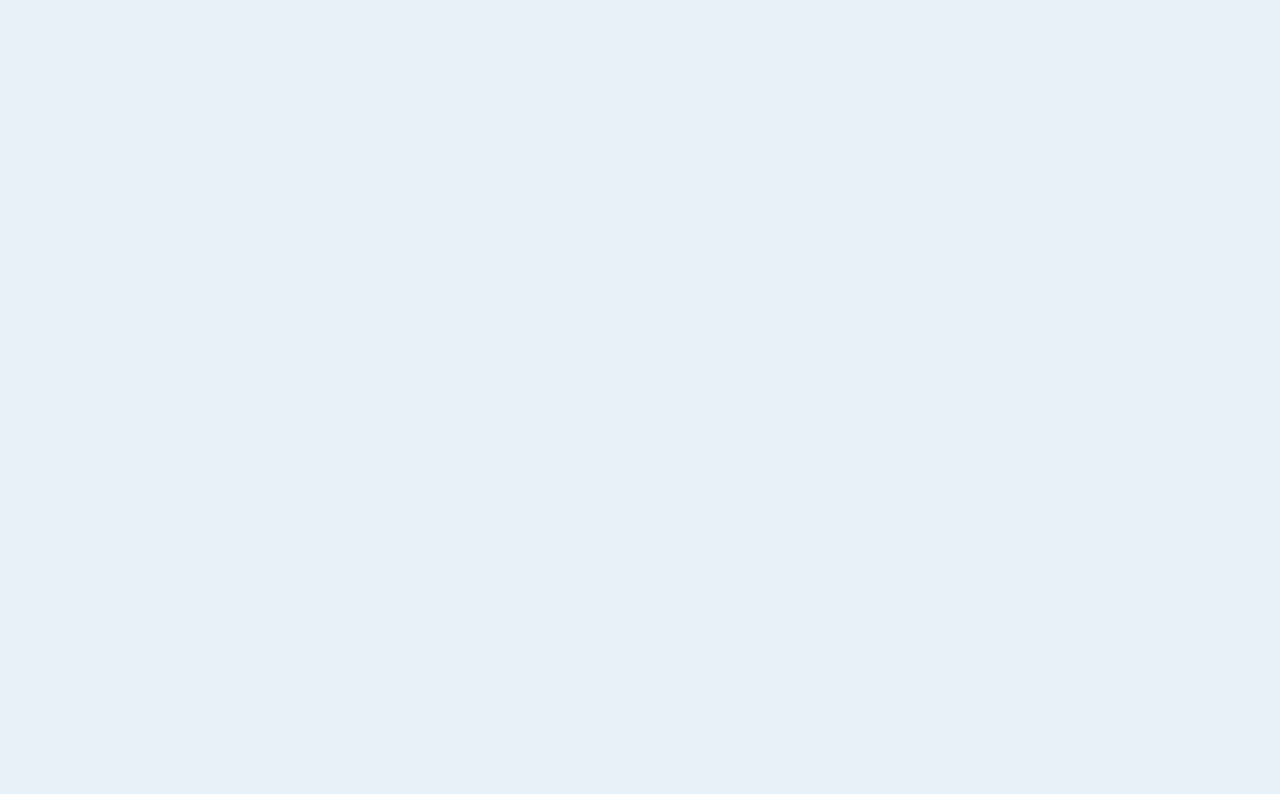
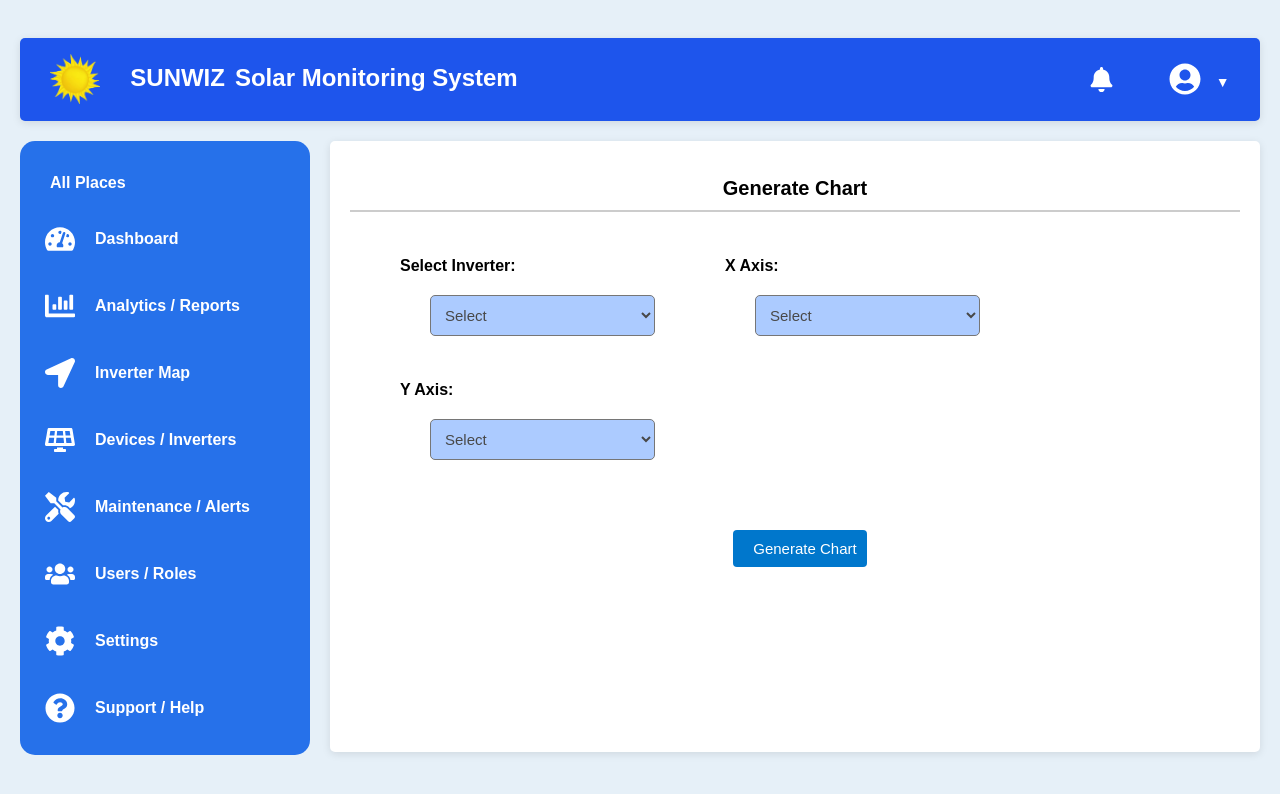
Before and after one commit to sanjuka12/Smart_Home_Frontend, a React (Create React App) app: page /Chart in a window 1280 px wide. Before the commit this address had no page. Shown: the top 794 px of the page. Built offline with nearby package versions, Linux system fonts and the light colour scheme.

Commit message:
Added chart page

```diff
--- a/package.json
+++ b/package.json
@@ -8,10 +8,12 @@
     "@testing-library/react": "^16.3.0",
     "@testing-library/user-event": "^13.5.0",
     "axios": "^1.9.0",
+    "chart.js": "^4.5.0",
     "framer-motion": "^12.7.4",
     "leaflet": "^1.9.4",
     "lucide-react": "^0.503.0",
     "react": "^19.1.0",
+    "react-chartjs-2": "^5.3.0",
     "react-circular-progressbar": "^2.2.0",
     "react-dom": "^19.1.0",
     "react-icons": "^5.5.0",
--- a/src/App.js
+++ b/src/App.js
@@ -13,6 +13,8 @@ import Profile from './pages/Profile';
 import DeviceMap from './pages/DeviceMap';
 import Available_Inverter from './pages/Available_Inverter';
 import AddInverter from './pages/AddInverter';
+import Chart from './pages/Chart';
+
 
 
 function App() {
@@ -32,6 +34,7 @@ function App() {
        <Route path="/DeviceMap" element={<DeviceMap />} />
        <Route path="/Available_Inverter" element={<Available_Inverter />} />
        <Route path="/AddInverter" element={<AddInverter />} />
+       <Route path="/Chart" element={<Chart/>} />
 
 
 
--- a/src/pages/Analytics.js
+++ b/src/pages/Analytics.js
@@ -1,10 +1,10 @@
 import React, { useState, useEffect } from "react";
 import { FaTachometerAlt, FaChartBar, FaSolarPanel, FaTools, FaUsers, FaCog, FaQuestionCircle, FaUserCircle, FaBell, FaSignOutAlt, FaChartLine, FaLocationArrow } from 'react-icons/fa';
-import { useLocation } from 'react-router-dom';
+import { useLocation, useNavigate } from 'react-router-dom';
 import { NavLink } from 'react-router-dom';
 import axios from "axios";
 import './Analytics.css';
-import { useNavigate } from 'react-router-dom';
+
 
 import {
   LineChart,
@@ -17,11 +17,14 @@ import {
   ResponsiveContainer,
 } from 'recharts';
 
+
+
+
 export default function Analytics() {
 
   const [dropdownOpen, setDropdownOpen] = useState(false);
-
-  const location = useLocation();
+  const navigate = useNavigate();
+const location = useLocation();
   const username = location.state?.username;
   const firstName = location.state?.firstName;
 
@@ -30,7 +33,13 @@ export default function Analytics() {
     setDropdownOpen(!dropdownOpen);
   };
 
-  const [chartData, setChartData] = useState([]);
+const [chartData, setChartData] = useState([]);
+
+  const handleAddChart = () => {
+    navigate('/Chart', { state: { username, firstName } });
+  };
+
+
 
  useEffect(() => {
   axios.get('http://localhost:3000/solarinverterdata')
@@ -81,7 +90,7 @@ console.log("Final chartData:", formatted);
     return `${h.toString().padStart(2, '0')}:${m.toString().padStart(2, '0')}`;
   };
 
-const navigate = useNavigate();
+
 const handleLogout = () => {
   // clear tokens or session here if any
   navigate('/Loginpage');
@@ -156,7 +165,7 @@ const handleLogout = () => {
   <h2 className="section-title" style={{ margin: 0 }}>Analytics / Reports</h2>
 
   <button
-  onClick={() => console.log('Generate Chart clicked')}
+  onClick={handleAddChart}
   className="generate-chart-button"
 >
   <FaChartLine /> + Generate Chart
--- /dev/null
+++ b/src/pages/Chart.css
@@ -0,0 +1,73 @@
+
+.chart-controls {
+  display: flex;
+  gap: 20px;
+  margin-bottom: 30px;
+  align-items: center;
+  flex-wrap: wrap;
+}
+
+.axis-group {
+  display: flex;
+  flex-direction: column;
+  text-align: left;
+  margin-left: 50px;
+  gap: 15px;
+}
+
+.axis-group label {
+  font-weight: bold;
+  margin-top: 25px;
+  margin-bottom: 5px;
+  margin-right: 20px;
+}
+
+.axis-group select {
+  padding: 10px 10px;
+  font-size: 15px;
+  width: 225px;
+  margin-left: 30px;
+  background-color: #accbff;
+  border-radius: 5px;
+  color: #484848;
+}
+
+.button-container {
+  display: flex;
+  justify-content: center;
+  width: 100%;
+  box-sizing: border-box;
+}
+
+.button-container button {
+  padding: 10px 20px;
+  background-color: #0077cc;
+  color: white;
+  border: none;
+  border-radius: 4px;
+  cursor: pointer;
+  min-width: 100px;
+  white-space: nowrap;
+  margin-top: 40px;
+  margin-left: 10px;
+  margin-bottom: 40px;
+  font-size: 15px;
+
+}
+
+.button-container button:hover {
+  background-color: #004d84;
+}
+
+
+
+.chart-container {
+  position: relative;
+  margin: 30px auto; /* This centers the box horizontally */
+  background-color: #f6f6f6;
+  padding: 20px;
+  border-radius: 10px;
+  width: 600px;       /* Add px unit */
+  height: 300px;
+  box-shadow: 0px 0px 10px rgba(0,0,0,0.1);
+}
--- /dev/null
+++ b/src/pages/Chart.js
@@ -0,0 +1,186 @@
+import React, { useState } from "react";
+import "./Chart.css";
+import { NavLink, useLocation, useNavigate } from 'react-router-dom';
+import { FaChartBar, FaSolarPanel, FaTools, FaUsers, FaCog, FaQuestionCircle, FaUserCircle, FaBell, FaSignOutAlt, FaTachometerAlt, FaLocationArrow } from 'react-icons/fa';
+import { Line } from "react-chartjs-2";
+import { Chart as ChartJS, LineElement, CategoryScale, LinearScale, PointElement, Title, Tooltip } from 'chart.js';
+
+ChartJS.register(LineElement, CategoryScale, LinearScale, PointElement, Title, Tooltip);
+
+export default function Chart() {
+  const location = useLocation();
+  const username = location.state?.username;
+  const firstName = location.state?.firstName;
+
+  const [dropdownOpen, setDropdownOpen] = useState(false);
+  const toggleDropdown = () => {
+    setDropdownOpen(!dropdownOpen);
+  };
+
+  const [xAxis, setXAxis] = useState("");
+  const [yAxis, setYAxis] = useState("");
+  const [Inverters, setInverters] = useState("");
+  const [showChart, setShowChart] = useState(false);
+  const [chartData, setChartData] = useState({});
+  const [chartOptions, setChartOptions] = useState({});
+  const [errorMessage, setErrorMessage] = useState("");
+
+  const handleGenerateChart = () => {
+    if (!Inverters) {
+    setErrorMessage("⚠️ Please select an inverter type.");
+    return;
+    }
+
+    if (xAxis === yAxis) {
+    setErrorMessage("⚠️ X-axis and Y-axis cannot be the same.");
+    return;
+    }
+
+    setErrorMessage(""); // Clear error if inputs are valid
+
+    if (!xAxis || !yAxis) return;
+
+
+    const labels = Array.from({ length: 10 }, (_, i) => `${xAxis} ${i + 1}`);
+    const dataPoints = Array.from({ length: 10 }, () => Math.floor(Math.random() * 100));
+
+    setChartData({
+      labels,
+      datasets: [
+        {
+          label: `${yAxis}`,
+          data: dataPoints,
+          fill: false,
+          borderColor: 'rgb(75, 192, 192)',
+          tension: 0.1,
+        },
+      ],
+    });
+
+    setChartOptions({
+      responsive: true,
+      plugins: {
+        legend: { position: 'top' },
+        title: {
+          display: true,
+          text: `${yAxis.toUpperCase()} vs ${xAxis.toUpperCase()} Chart`,
+        },
+      },
+      scales: {
+        x: { title: { display: true, text: `${xAxis.toUpperCase()}` } },
+        y: { title: { display: true, text: `${yAxis.toUpperCase()}` } },
+      },
+    });
+
+    setShowChart(true);
+  };
+
+  return (
+    <div className="dashboard-container">
+      {/* Header */}
+      <header className="dashboard-header">
+        <h1 className="dashboard-title">
+          <img src="/assets/Dashboard.png" alt="Solar Icon" className="dashboard-icon" />
+          <span style={{ marginLeft: '10px' }}>SUNWIZ</span>
+          <span style={{ marginLeft: '10px' }}>Solar Monitoring System</span>
+        </h1>
+
+        <div className="user-profile">
+          <FaBell className="notification-icon" />
+          <span className="user-name">{firstName}</span>
+          <FaUserCircle className="profile-icon" />
+          <span className="dropdown-arrow" onClick={toggleDropdown}>▼</span>
+
+          {dropdownOpen && (
+            <div className="dropdown-menu">
+              <div className="dropdown-item">
+                <FaUserCircle className="dropdown-icon" />
+                Profile
+              </div>
+              <div className="dropdown-item">
+                <FaCog className="dropdown-icon" />
+                Settings
+              </div>
+              <div className="dropdown-item">
+                <FaSignOutAlt className="dropdown-icon" />
+                Logout
+              </div>
+            </div>
+          )}
+        </div>
+      </header>
+
+      {/* Content */}
+      <div className="dashboard-content">
+        {/* Sidebar */}
+        <aside className="dashboard-sidebar">
+          <h2 className="sidebar-title">All Places</h2>
+          <nav className="sidebar-nav">
+            <NavLink to="/dashboard" state={{ userName: username, firstName: firstName }} className="sidebar-link"><FaTachometerAlt className="sidebar-icon" /> Dashboard</NavLink>
+                        <NavLink to="/analytics1" state={{ userName: username, firstName: firstName }} className="sidebar-link"><FaChartBar className="sidebar-icon" /> Analytics / Reports</NavLink>
+                        <NavLink to="/DeviceMap" state={{ userName: username, firstName: firstName }} className="sidebar-link"><FaLocationArrow className="sidebar-icon" /> Inverter Map</NavLink>
+                        <NavLink to="/Available_Inverter" state={{ userName: username, firstName: firstName }} className="sidebar-link"><FaSolarPanel className="sidebar-icon" /> Devices / Inverters</NavLink>
+                        <NavLink to="/Maintenance" state={{ userName: username, firstName: firstName }} className="sidebar-link"><FaTools className="sidebar-icon" /> Maintenance / Alerts</NavLink>
+                        <NavLink to="/Users" state={{ userName: username, firstName: firstName }} className="sidebar-link"><FaUsers className="sidebar-icon" /> Users / Roles</NavLink>
+                        <NavLink to="/Settings" state={{ userName: username, firstName: firstName }} className="sidebar-link"><FaCog className="sidebar-icon" /> Settings</NavLink>
+                        <NavLink to="/support" state={{ userName: username, firstName: firstName }} className="sidebar-link"><FaQuestionCircle className="sidebar-icon" /> Support / Help</NavLink>
+          </nav>
+        </aside>
+
+        <main className="dashboard-main">
+          <section className="yield-section">
+            <h2 className="section-title">Generate Chart</h2>
+
+            <div className="chart-controls">
+                <div className="axis-group">
+                    <label>Select Inverter: </label>
+                    <select value={Inverters} onChange={(e) => setInverters(e.target.value)}><option value="">Select</option>
+                        <option value="001">001</option>
+                        <option value="002">002</option>
+                    </select>
+                </div>
+
+                <div className="axis-group">
+                    <label htmlFor="xAxis">X Axis:</label>
+                    <select id="xAxis" value={xAxis} onChange={(e) => setXAxis(e.target.value)}>
+                        <option value="">Select</option>
+                        <option value="voltage">Voltage</option>
+                        <option value="current">Current</option>
+                        <option value="power">Power</option>
+                        <option value="energy">Energy</option>
+                    </select>
+                </div>
+
+                <div className="axis-group">
+                    <label htmlFor="yAxis">Y Axis:</label>
+                    <select id="yAxis" value={yAxis} onChange={(e) => setYAxis(e.target.value)}>
+                        <option value="">Select</option>
+                        <option value="voltage">Voltage</option>
+                        <option value="current">Current</option>
+                        <option value="power">Power</option>
+                        <option value="energy">Energy</option>
+                    </select>
+                </div>
+            </div>
+
+            <div className="button-container">
+                <button onClick={handleGenerateChart}>Generate Chart</button>
+            </div>
+
+
+
+            {showChart && (
+              <div className="chart-container">
+                <Line data={chartData} options={chartOptions} />
+              </div>
+            )}
+
+            {errorMessage && (<p style={{ color: "red", marginTop: "10px" }}>{errorMessage}</p>)}
+
+
+          </section>
+        </main>
+      </div>
+    </div>
+  );
+}
```
Also changed, not shown: 1 other file (tests, documents, lock files or other folders).
